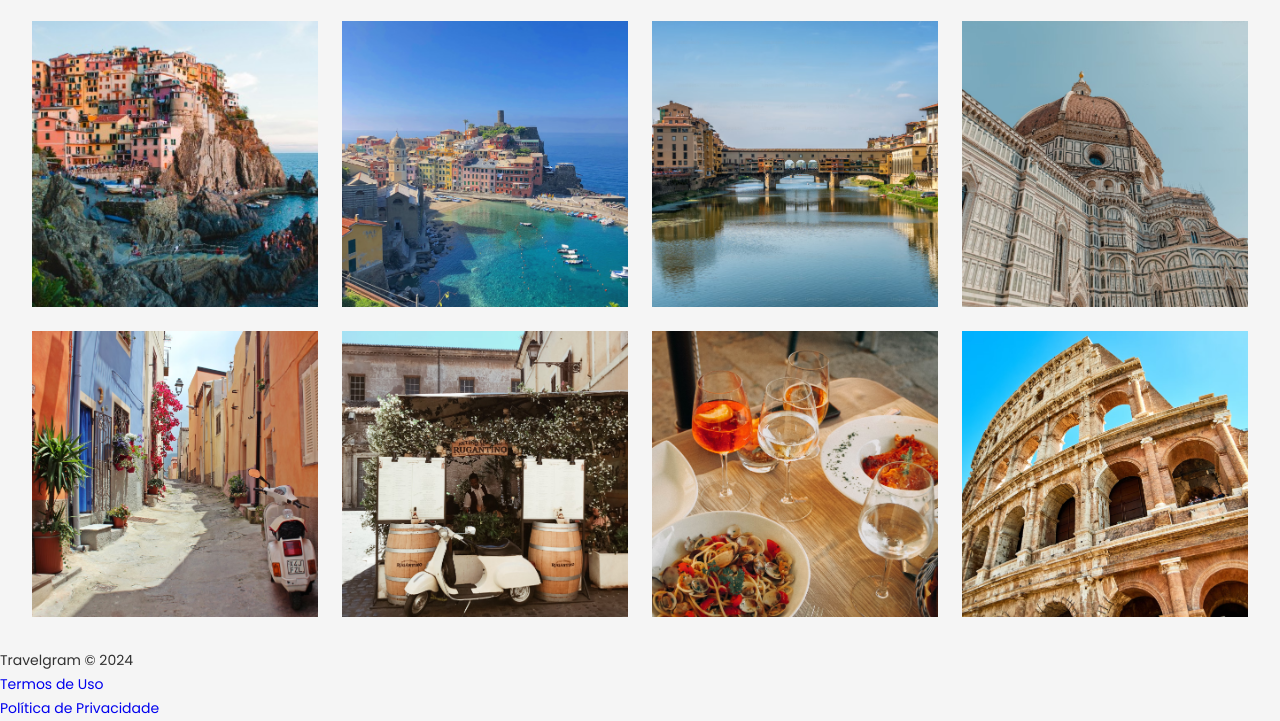
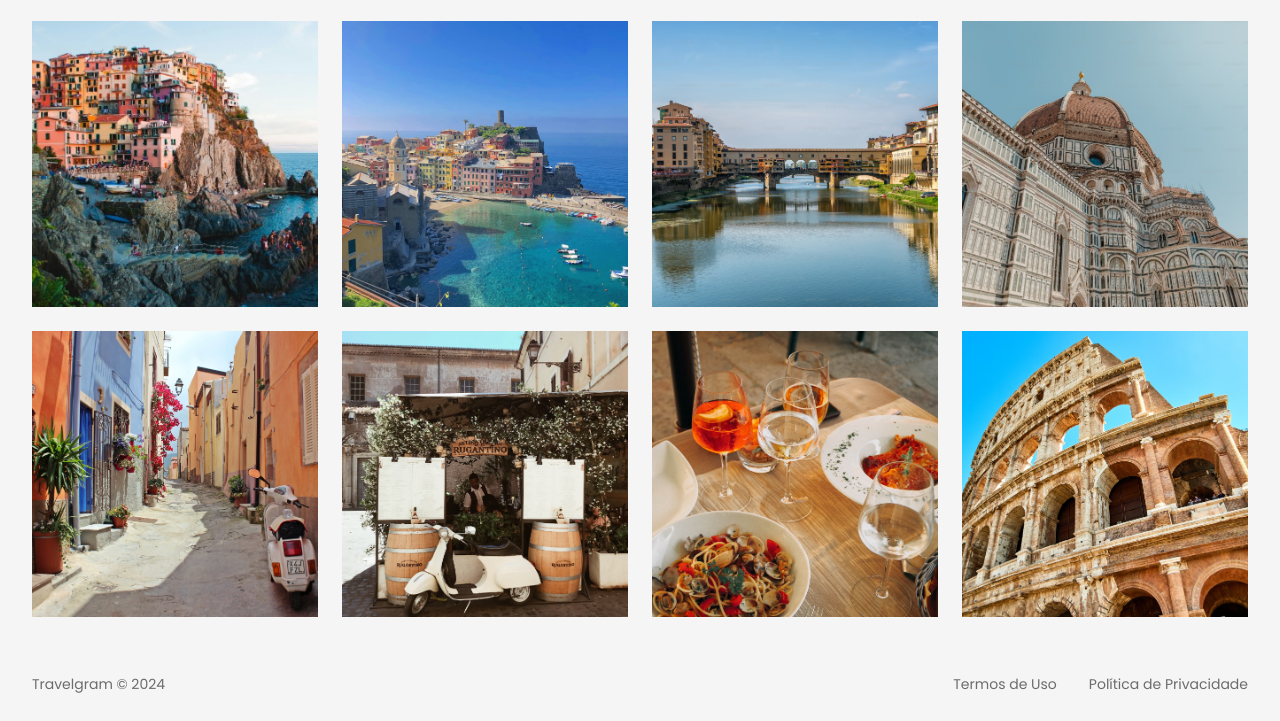
Before and after one commit to dzordii/travelgram-project, a website built with Vite: page index.html in a window 1280 px wide. Shown: the part 641-1362 px from the top of the page. Built offline with nearby package versions, Linux system fonts and the light colour scheme.

Commit message:
finish footer

```diff
--- a/index.html
+++ b/index.html
@@ -93,7 +93,7 @@
     <footer>
       <div class="footer-container">
         <span>Travelgram © 2024</span>
-        <ul>
+        <ul class="footer-list">
           <li>
             <a href="#">Termos de Uso</a>
           </li>
--- a/src/styles/carrousel.css
+++ b/src/styles/carrousel.css
@@ -15,6 +15,7 @@
         & img {
             width: 286px;
             height: 286px;
+            object-fit: cover;
         }
     }
 }
--- /dev/null
+++ b/src/styles/footer.css
@@ -0,0 +1,26 @@
+.footer-container {
+    width: 100%;
+    max-width: 1280px;
+    margin-inline: auto;
+    padding: 1.5rem 2rem;
+
+    display: flex;
+
+    & span {
+        color: var(--text-secondary);
+    }
+
+    & .footer-list {
+        margin-left: auto;
+
+        display: flex;
+        gap: 2rem;
+
+
+        & li a {
+            display: flex;
+            align-items: center;
+            color: var(--text-secondary);
+        }
+    }
+}
--- a/src/styles/index.css
+++ b/src/styles/index.css
@@ -2,3 +2,4 @@
 @import url(header.css);
 @import url(profile.css);
 @import url(carrousel.css);
+@import url(footer.css);
```
